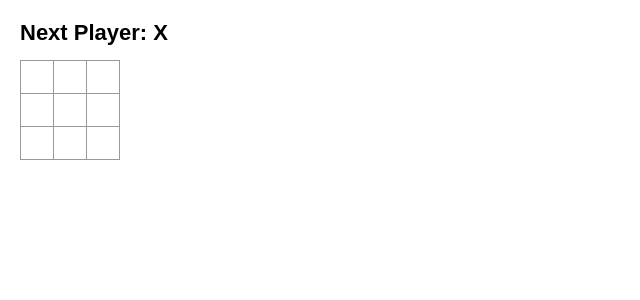
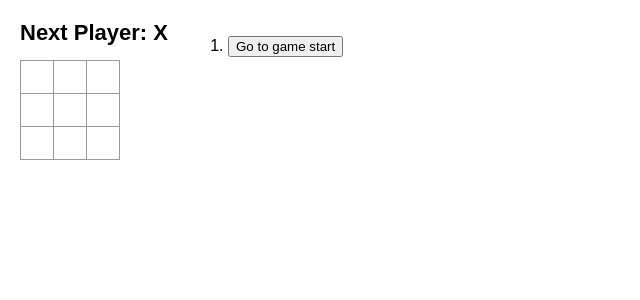
Before and after one commit to pjduri/react-tutorial, a React (Create React App) app: page / in a window 1280 px wide. Shown: the top 300 px of the page, without its empty margins (0-640 px from the left). Built offline with nearby package versions, Linux system fonts and the light colour scheme.

Commit message:
added buttons to appear with each move

```diff
--- a/src/App.js
+++ b/src/App.js
@@ -1,48 +1,80 @@
 import './App.css'
 import { useState } from 'react'
 
-const Square = ({ value, onSquareClick }) => {
-  return <button className='square' onClick={onSquareClick}>{value}</button>
-}
+const Square = ({ value, onSquareClick }) =>
+  <button className='square' onClick={onSquareClick}>{value}</button>
 
-export default function Board() {
-  const [ xIsNext, setXIsNext ] = useState(true)
-  const [ squares, setSquares ] = useState(Array(9).fill(null))
-
+const Board = ({ xIsNext, squares, onPlay }) => {
   const winner = calculateWinner(squares)
   const winHeader = <h1>{winner ? `Winner: ${winner}` : `Next Player: ${xIsNext ? 'X' : 'O'}`}</h1>
   const tieHeader = <h1>TIE: No more moves.</h1>
 
   const handleClick = (i) => {
-
     if (squares[i] || calculateWinner(squares)) return
     const nextSquares = squares.slice()
     nextSquares[i] = xIsNext ? 'X' : 'O'
-    setSquares(nextSquares)
-    setXIsNext(!xIsNext)
-
+    onPlay(nextSquares)
   }
 
   return (
     <>
-      <header>
+      <div className='status'>
         {squares.includes(null) ? winHeader : tieHeader}
-      </header>
-      <div className="board-row">
-        {squares.slice(0, 3).map((s, i) => <Square value={s} onSquareClick={() => handleClick(i)} />)}
       </div>
       <div className="board-row">
-        {squares.slice(3, 6).map((s, i) => <Square value={s} onSquareClick={() => handleClick(i+3)} />)}
+        {squares.slice(0, 3).map((s, i) =>
+          <Square key={i} value={s} onSquareClick={() => handleClick(i)} />)}
       </div>
       <div className="board-row">
-        {squares.slice(6).map((s, i) => <Square value={s} onSquareClick={() => handleClick(i+6)} />)}
+        {squares.slice(3, 6).map((s, i) =>
+          <Square key={i} value={s} onSquareClick={() => handleClick(i + 3)} />)}
+      </div>
+      <div className="board-row">
+        {squares.slice(6).map((s, i) =>
+          <Square key={i} value={s} onSquareClick={() => handleClick(i + 6)} />)}
       </div>
     </>
   )
 }
 
+export default function Game() {
+  const [xIsNext, setXIsNext] = useState(true)
+  const [history, setHistory] = useState([Array(9).fill(null)])
+  const currentSquares = history[history.length - 1]
+
+  const handlePlay = (nextSquares) => {
+    setHistory([...history, nextSquares])
+    setXIsNext(!xIsNext)
+  }
+
+  function jumpTo(nextMove) {
+    // TODO
+  }
+
+  const moves = history.map((squares, move) =>
+    <li key={move}>
+      <button onClick={() => jumpTo(move)}>
+        {move > 0 ? `Go to move # ${move}` : 'Go to game start'}
+      </button>
+    </li>
+  )
+
+  return (
+    <div className='game'>
+      <div className='game-board'>
+        <Board xIsNext={xIsNext} squares={currentSquares} onPlay={handlePlay} />
+      </div>
+      <div className='game-info'>
+        <ol>
+          {moves}
+        </ol>
+      </div>
+    </div>
+  )
+}
+
+
 const calculateWinner = (squares) => {
-
   const lines = [
     [0, 1, 2],
     [3, 4, 5],
@@ -53,11 +85,10 @@ const calculateWinner = (squares) => {
     [0, 4, 8],
     [2, 4, 6]
   ]
-  for (const [a,b,c] of lines) {
+  for (const [a, b, c] of lines) {
     if (squares[a] && squares[a] === squares[b] && squares[a] === squares[c]) {
       return squares[a]
     }
   }
   return null
-
 }
```
